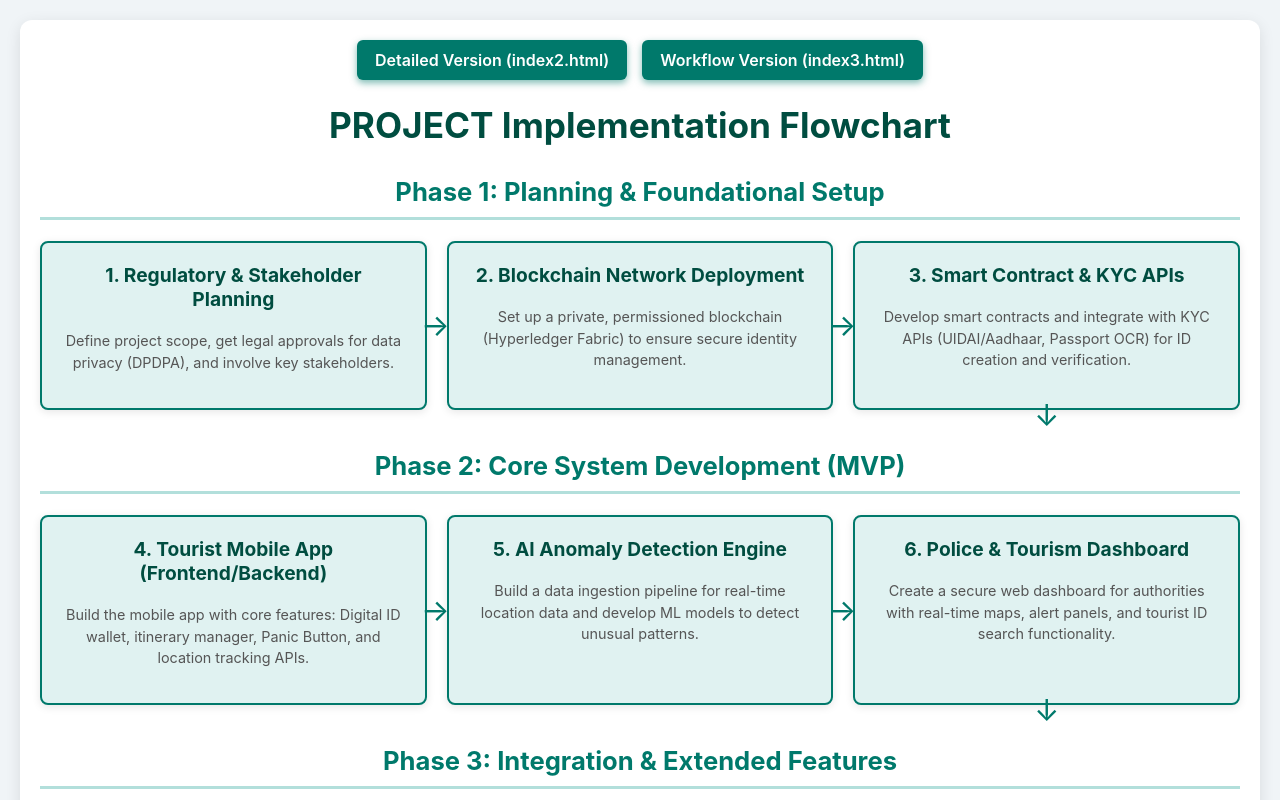
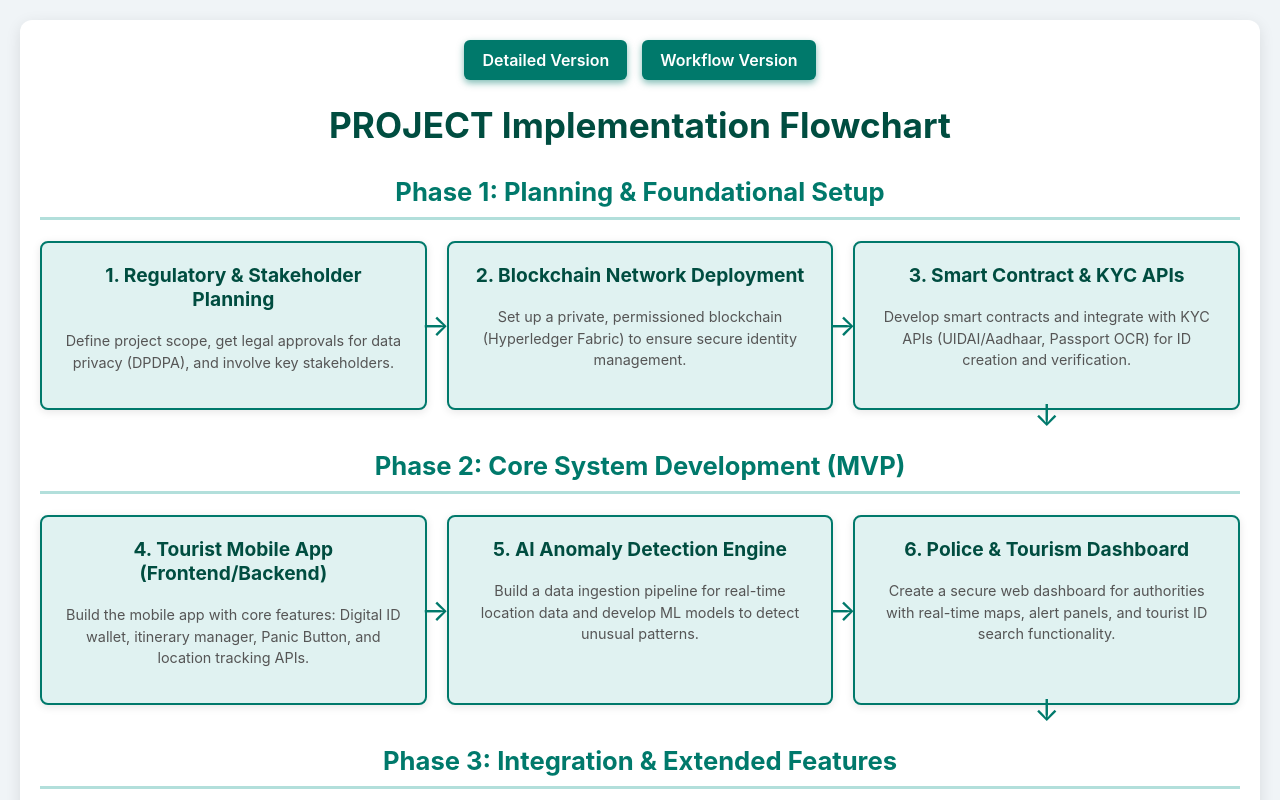
Before and after one commit to amitabh01cs/SIH, a plain HTML site: page index.html in a window 1280 px wide. Shown: the top 800 px of the page. Drawn offline with Linux system fonts and the light colour scheme.

Commit message:
Update index.html

```diff
--- a/index.html
+++ b/index.html
@@ -191,8 +191,8 @@
 <body>
 <div class="flowchart-container">
     <div class="btn-container">
-        <a href="index2.html" target="_blank" rel="noopener noreferrer">Detailed Version (index2.html)</a>
-        <a href="index3.html" target="_blank" rel="noopener noreferrer">Workflow Version (index3.html)</a>
+        <a href="index2.html"  rel="noopener noreferrer">Detailed Version</a>
+        <a href="index3.html"  rel="noopener noreferrer">Workflow Version </a>
     </div>
     <h1>PROJECT Implementation Flowchart</h1>
     <!-- Phase 1: Planning and Setup -->
```
